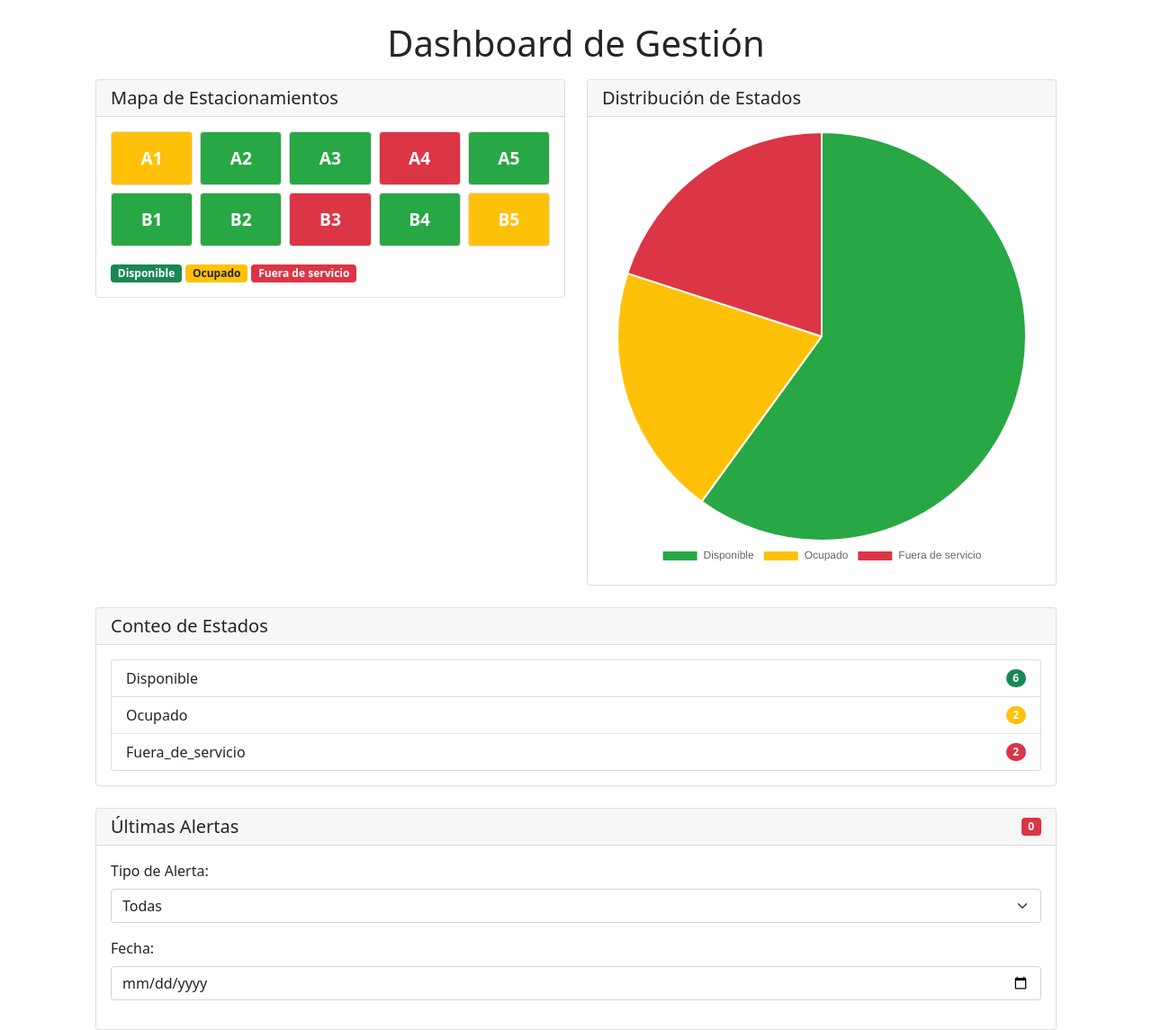
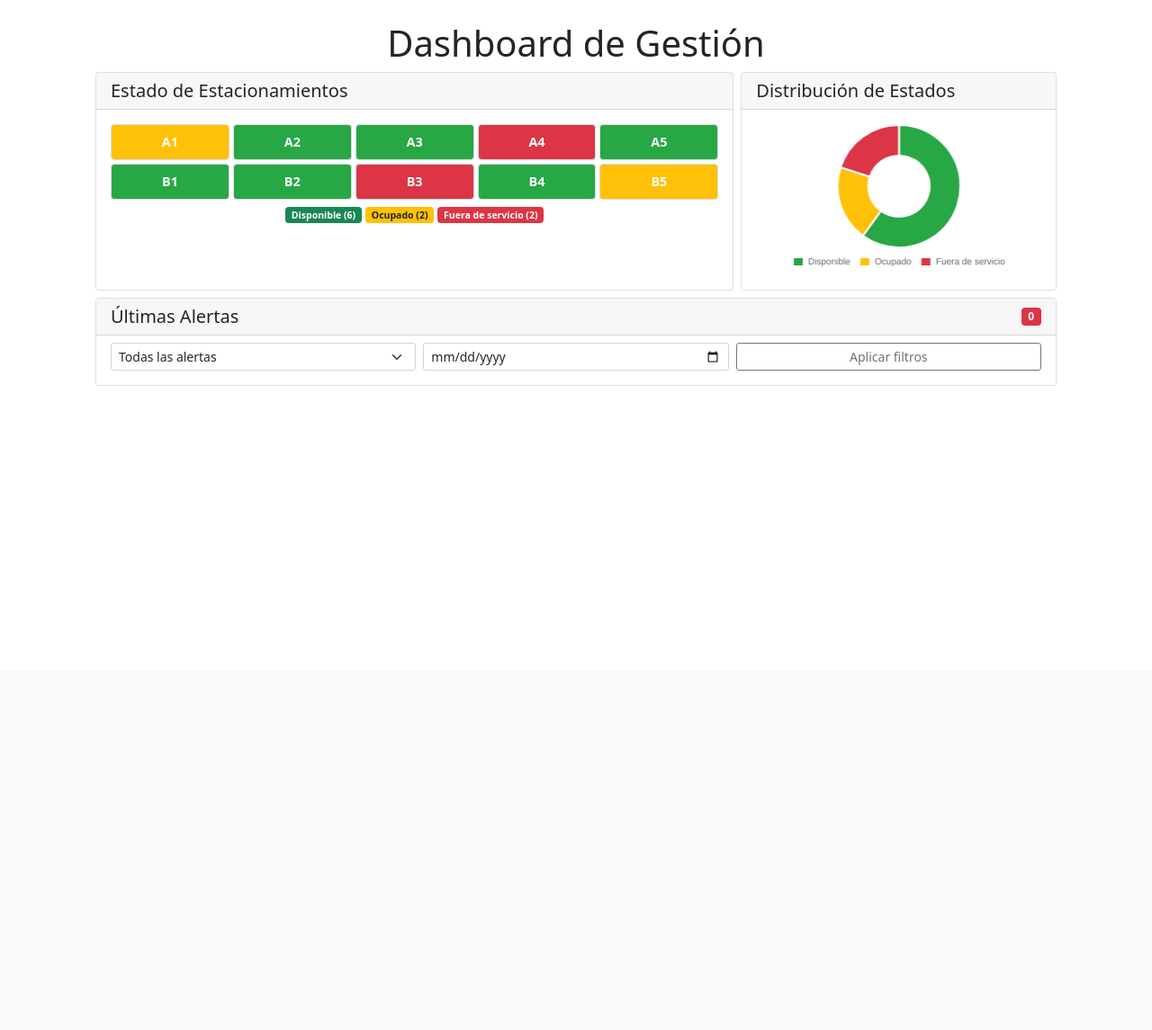
Before and after one commit to eduar27-ad/encomiendas, a Flask app: page /dashboard in a window 1280 px wide. Shown: the part 56-1201 px from the top of the page at 90% size. After the commit the page ends 485 px from the top, so only its background shows below. Run offline with Flask 3, Linux system fonts and the light colour scheme; data comes from the database, SQL or seed files in the repository; both versions use the stored data as it was after the commit; data that the repository does not hold is empty.

Commit message:
dashboard listo

```diff
--- a/templates/dashboard.html
+++ b/templates/dashboard.html
@@ -1,47 +1,39 @@
 {% extends "base.html" %}
 {% block content %}
+<div class="container-fluid px-4">
+    <h1 class="text-center my-2">Dashboard de Gestión</h1>
 
-<div class="container-fluid px-4">
-    <h1 class="text-center my-3">Dashboard de Gestión</h1>
-
-    <div id="loadingIndicator" class="alert alert-info" style="display: none;">
-        Cargando datos...
-    </div>
-
-    <div id="errorMessage" class="alert alert-danger" style="display: none;">
-    </div>
-
-    <!-- Fila principal con dos columnas -->
-    <div class="row mb-4">
-        <!-- Columna izquierda: Mapa de Estacionamientos -->
-        <div class="col-md-6">
-            <div class="card">
-                <div class="card-header">
-                    <h2 class="h5 mb-0">Mapa de Estacionamientos</h2>
+    <div class="row g-2">
+        <!-- Mapa de Estacionamientos -->
+        <div class="col-md-8">
+            <div class="card h-100">
+                <div class="card-header py-2">
+                    <h5 class="mb-0">Estado de Estacionamientos</h5>
                 </div>
                 <div class="card-body">
-                    <div id="mapaEstacionamientos" class="row row-cols-5 g-2">
+                    <div id="mapaEstacionamientos" class="row row-cols-5 g-1 mb-2">
                         {% for garaje in garajes %}
                         <div class="col">
-                            <div class="estacionamiento {{ garaje['estado'] }} p-2 text-center text-white" data-id="{{ garaje['id'] }}">
+                            <div class="estacionamiento {{ garaje['estado'] }} p-1 text-center text-white" data-id="{{ garaje['id'] }}">
                                 {{ garaje['id'] }}
                             </div>
                         </div>
                         {% endfor %}
                     </div>
-                    <div class="mt-3">
-                        <span class="badge bg-success">Disponible</span>
-                        <span class="badge bg-warning text-dark">Ocupado</span>
-                        <span class="badge bg-danger">Fuera de servicio</span>
+                    <div class="d-flex justify-content-center small">
+                        <span class="badge bg-success me-1">Disponible ({{ estados_estacionamientos['disponible'] }})</span>
+                        <span class="badge bg-warning text-dark me-1">Ocupado ({{ estados_estacionamientos['ocupado'] }})</span>
+                        <span class="badge bg-danger">Fuera de servicio ({{ estados_estacionamientos['fuera_de_servicio'] }})</span>
                     </div>
                 </div>
             </div>
         </div>
-        <!-- Columna derecha: Gráfico de Distribución de Estados -->
-        <div class="col-md-6">
-            <div class="card">
-                <div class="card-header">
-                    <h2 class="h5 mb-0">Distribución de Estados</h2>
+
+        <!-- Gráfico de Distribución -->
+        <div class="col-md-4">
+            <div class="card h-100">
+                <div class="card-header py-2">
+                    <h5 class="mb-0">Distribución de Estados</h5>
                 </div>
                 <div class="card-body">
                     <canvas id="estadosChart"></canvas>
@@ -50,56 +42,38 @@
         </div>
     </div>
 
-    <!-- Fila de Conteo de Estados -->
-    <div class="row mb-4">
+    <!-- Últimas Alertas -->
+    <div class="row mt-2">
         <div class="col-12">
             <div class="card">
-                <div class="card-header">
-                    <h2 class="h5 mb-0">Conteo de Estados</h2>
-                </div>
-                <div class="card-body">
-                    <ul class="list-group" id="conteo-estados">
-                    {% for estado, cantidad in estados_estacionamientos.items() %}
-                        <li class="list-group-item d-flex justify-content-between align-items-center">
-                            {{ estado | capitalize }}
-                            <span class="badge bg-{{ 'success' if estado == 'disponible' else 'warning' if estado == 'ocupado' else 'danger' }} rounded-pill">{{ cantidad }}</span>
-                        </li>
-                    {% endfor %}
-                    </ul>
-                </div>
-            </div>
-        </div>
-    </div>
-
-    <!-- Fila de Últimas Alertas -->
-    <div class="row">
-        <div class="col-12">
-            <div class="card">
-                <div class="card-header d-flex justify-content-between align-items-center">
-                    <h2 class="h5 mb-0">Últimas Alertas</h2>
+                <div class="card-header py-2 d-flex justify-content-between align-items-center">
+                    <h5 class="mb-0">Últimas Alertas</h5>
                     <span class="badge bg-danger" id="alertas-no-leidas">0</span>
                 </div>
-                <div class="card-body">
-                    <div class="mb-3">
-                        <label for="filtroTipoAlerta" class="form-label">Tipo de Alerta:</label>
-                        <select class="form-select" id="filtroTipoAlerta">
-                            <option value="todas">Todas</option>
+                <div class="card-body py-2">
+                    <div class="row g-2 mb-2">
+                        <div class="col-md-4">
+                            <select class="form-select form-select-sm" id="filtroTipoAlerta">
+                                <option value="todas">Todas las alertas</option>
                                 <option value="error">Error</option>
                                 <option value="advertencia">Advertencia</option>
                                 <option value="info">Información</option>
                             </select>
                         </div>
-                    <div class="mb-3">
-                        <label for="filtroFechaAlerta" class="form-label">Fecha:</label>
-                        <input type="date" class="form-control" id="filtroFechaAlerta">
+                        <div class="col-md-4">
+                            <input type="date" class="form-control form-control-sm" id="filtroFechaAlerta">
                         </div>
-                    <ul class="list-group" id="lista-alertas">
+                        <div class="col-md-4">
+                            <button class="btn btn-sm btn-outline-secondary w-100">Aplicar filtros</button>
+                        </div>
+                    </div>
+                    <ul class="list-group list-group-flush small" id="lista-alertas" style="max-height: 200px; overflow-y: auto;">
                         {% for alerta in alertas %}
-                        <li class="list-group-item d-flex justify-content-between align-items-center" data-tipo="{{ alerta['tipo'] }}" data-fecha="{{ alerta['fecha'] }}">
+                        <li class="list-group-item py-1 d-flex justify-content-between align-items-center" data-tipo="{{ alerta['tipo'] }}" data-fecha="{{ alerta['fecha'] }}">
                             <span>
                                 <strong>{{ alerta['fecha'] }}:</strong> {{ alerta['mensaje'] }}
                             </span>
-                            <button class="btn btn-sm btn-outline-secondary marcar-leida" data-id="{{ alerta['id'] }}">Marcar como leída</button>
+                            <button class="btn btn-sm btn-outline-secondary btn-sm marcar-leida" data-id="{{ alerta['id'] }}">Marcar leída</button>
                         </li>
                         {% endfor %}
                     </ul>
@@ -134,17 +108,16 @@
       </div>
     </div>
 </div>
-
 {% endblock %}
 
 {% block extra_css %}
 <style>
     .estacionamiento {
-        height: 60px;
+        height: 40px;
         border-radius: 4px;
         border: 1px solid #ddd;
         cursor: pointer;
-        font-size: 1.2em;
+        font-size: 0.9em;
         font-weight: bold;
         display: flex;
         align-items: center;
@@ -165,7 +138,7 @@
     // Configuración del gráfico circular
     const ctx = document.getElementById('estadosChart').getContext('2d');
     const estadosChart = new Chart(ctx, {
-        type: 'pie',
+        type: 'doughnut',
         data: {
             labels: ['Disponible', 'Ocupado', 'Fuera de servicio'],
             datasets: [{
@@ -179,19 +152,29 @@
         },
         options: {
             responsive: true,
+            maintainAspectRatio: false,
             plugins: {
                 legend: {
                     position: 'bottom',
+                    labels: {
+                        boxWidth: 12,
+                        font: {
+                            size: 10
+                        }
+                    }
                 }
             }
         }
     });
 
+    // Ajustar el tamaño del contenedor del gráfico
+    document.getElementById('estadosChart').parentElement.style.height = '200px';
+
     // Función para actualizar el estado de un estacionamiento
     function actualizarEstacionamiento(id, nuevoEstado) {
         const estacionamiento = document.querySelector(`.estacionamiento[data-id="${id}"]`);
         if (estacionamiento && estacionamiento.classList[1] !== nuevoEstado) {
-            estacionamiento.className = `estacionamiento ${nuevoEstado} p-2 text-center text-white`;
+            estacionamiento.className = `estacionamiento ${nuevoEstado} p-1 text-center text-white`;
 
             // Actualizar el conteo y el gráfico solo si ha habido un cambio
             actualizarConteoEstados();
@@ -207,16 +190,10 @@
             fuera_de_servicio: document.querySelectorAll('.estacionamiento.fuera_de_servicio').length
         };
 
-        const conteoList = document.getElementById('conteo-estados');
-        conteoList.innerHTML = '';
-        for (const [estado, cantidad] of Object.entries(conteoEstados)) {
-            conteoList.innerHTML += `
-                <li class="list-group-item d-flex justify-content-between align-items-center">
-                    ${estado.charAt(0).toUpperCase() + estado.slice(1)}
-                    <span class="badge bg-${estado === 'disponible' ? 'success' : estado === 'ocupado' ? 'warning' : 'danger'} rounded-pill">${cantidad}</span>
-                </li>
-            `;
-        }
+        const badges = document.querySelectorAll('.badge');
+        badges[0].textContent = `Disponible (${conteoEstados.disponible})`;
+        badges[1].textContent = `Ocupado (${conteoEstados.ocupado})`;
+        badges[2].textContent = `Fuera de servicio (${conteoEstados.fuera_de_servicio})`;
     }
 
     // Función para actualizar el gráfico
@@ -237,22 +214,17 @@
 
     // Función para mostrar el indicador de carga
     function mostrarCargando() {
-        document.getElementById('loadingIndicator').style.display = 'block';
+        // Implementar lógica para mostrar un indicador de carga
     }
 
     // Función para ocultar el indicador de carga
     function ocultarCargando() {
-        document.getElementById('loadingIndicator').style.display = 'none';
+        // Implementar lógica para ocultar el indicador de carga
     }
 
     // Función para mostrar mensajes de error
     function mostrarError(mensaje) {
-        const errorDiv = document.getElementById('errorMessage');
-        errorDiv.textContent = mensaje;
-        errorDiv.style.display = 'block';
-        setTimeout(() => {
-            errorDiv.style.display = 'none';
-        }, 5000);  // El mensaje de error desaparecerá después de 5 segundos
+        alert(mensaje); // Implementar una mejor forma de mostrar errores
     }
 
     // Función para actualizar alertas
@@ -261,11 +233,11 @@
         listaAlertas.innerHTML = '';
         alertas.forEach(alerta => {
             listaAlertas.innerHTML += `
-                <li class="list-group-item d-flex justify-content-between align-items-center" data-tipo="${alerta.tipo}" data-fecha="${alerta.fecha}">
+                <li class="list-group-item py-1 d-flex justify-content-between align-items-center" data-tipo="${alerta.tipo}" data-fecha="${alerta.fecha}">
                     <span>
                         <strong>${alerta.fecha}:</strong> ${alerta.mensaje}
                     </span>
-                    <button class="btn btn-sm btn-outline-secondary marcar-leida" data-id="${alerta.id}">Marcar como leída</button>
+                    <button class="btn btn-sm btn-outline-secondary btn-sm marcar-leida" data-id="${alerta.id}">Marcar leída</button>
                 </li>
             `;
         });
@@ -278,6 +250,7 @@
         document.getElementById('alertas-no-leidas').textContent = alertasNoLeidas;
     }
 
+    // Función para obtener actualizaciones del servidor
     function obtenerActualizaciones() {
         mostrarCargando();
         fetch('/get_updates')
@@ -332,6 +305,16 @@
         const btnLiberar = document.getElementById('btnLiberar');
         const btnCambiarEstado = document.getElementById('btnCambiarEstado');
 
+        if (detalles.estado === 'ocupado') {
+            infoOcupado.style.display = 'block';
+            document.getElementById('estacionamientoUsuario').textContent = detalles.usuario;
+            document.getElementById('estacionamientoTiempoOcupacion').textContent = detalles.tiempoOcupacion;
+            btnLiberar.style.display = 'inline-block';
+        } else {
+            infoOcupado.style.display = 'none';
+            btnLiberar.style.display = 'none';
+        }
+
         if (detalles.estado === 'fuera_de_servicio') {
             btnCambiarEstado.textContent = 'Poner en Servicio';
             btnCambiarEstado.classList.remove('btn-danger');
@@ -348,6 +331,19 @@
     // Event listener para el botón de liberar
     document.getElementById('btnLiberar').addEventListener('click', () => {
         const id = document.getElementById('estacionamientoId').textContent;
+        liberarEstacionamiento(id);
+    });
+
+    // Event listener para el botón de cambiar estado
+    document.getElementById('btnCambiarEstado').addEventListener('click', () => {
+        const id = document.getElementById('estacionamientoId').textContent;
+        const estadoActual = document.getElementById('estacionamientoEstado').textContent;
+        const nuevoEstado = estadoActual === 'fuera_de_servicio' ? 'disponible' : 'fuera_de_servicio';
+        cambiarEstadoEstacionamiento(id, nuevoEstado);
+    });
+
+    // Función para liberar un estacionamiento
+    function liberarEstacionamiento(id) {
         mostrarCargando();
         fetch('/actualizar_estacionamiento', {
             method: 'POST',
@@ -372,14 +368,10 @@
         .finally(() => {
             ocultarCargando();
         });
-    });
+    }
 
-    // Event listener para el botón de poner fuera de servicio
-    document.getElementById('btnCambiarEstado').addEventListener('click', () => {
-        const id = document.getElementById('estacionamientoId').textContent;
-        const estadoActual = document.getElementById('estacionamientoEstado').textContent;
-        const nuevoEstado = estadoActual === 'fuera_de_servicio' ? 'disponible' : 'fuera_de_servicio';
-
+    // Función para cambiar el estado de un estacionamiento
+    function cambiarEstadoEstacionamiento(id, nuevoEstado) {
         mostrarCargando();
         fetch('/actualizar_estacionamiento', {
             method: 'POST',
@@ -414,7 +406,7 @@
         .finally(() => {
             ocultarCargando();
         });
-    });
+    }
 
     // Inicializar las actualizaciones
     obtenerActualizaciones();
```
Also changed, not shown: database.db, readme.md. Lines whose indentation alone changed are shown as unchanged.
